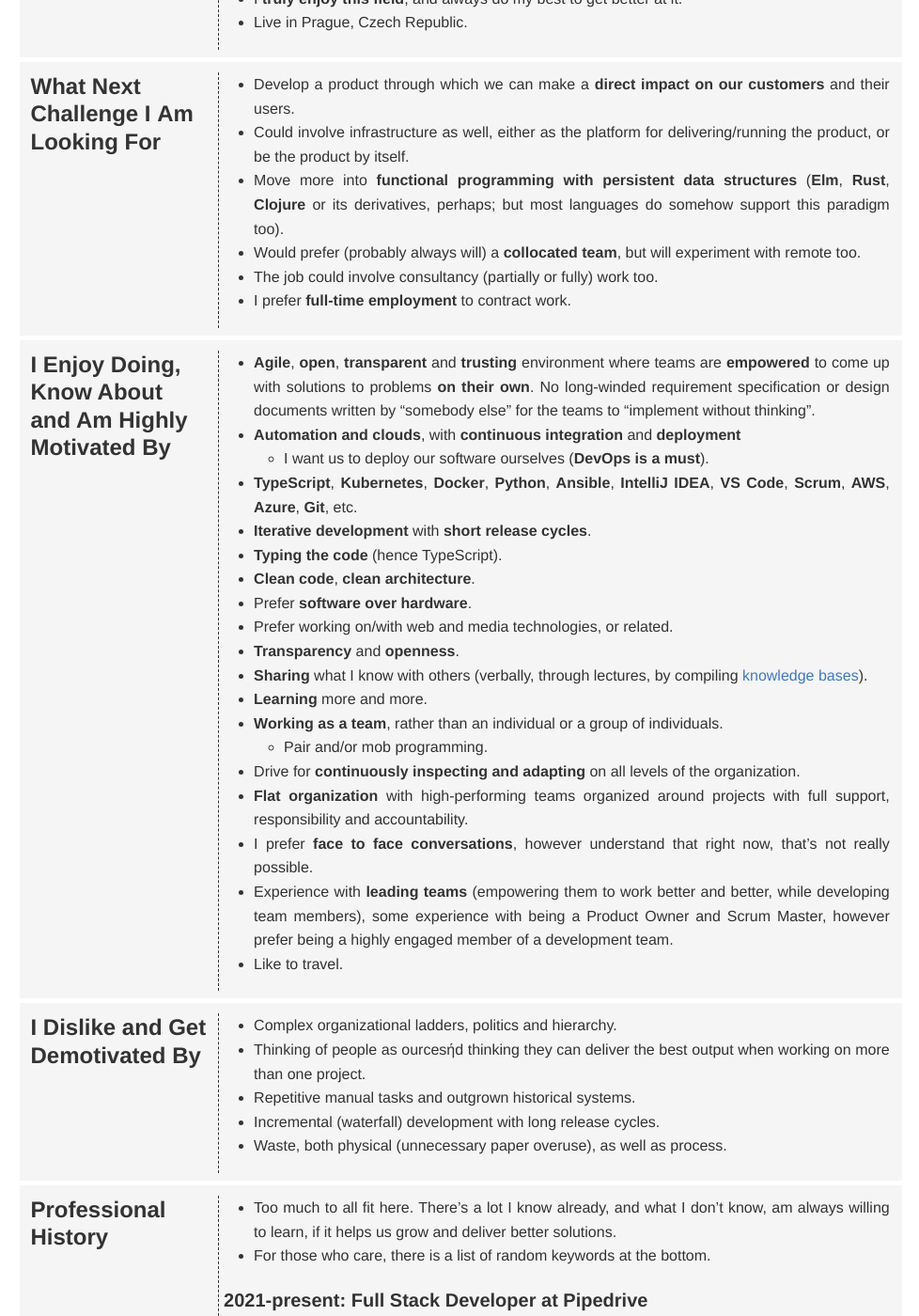
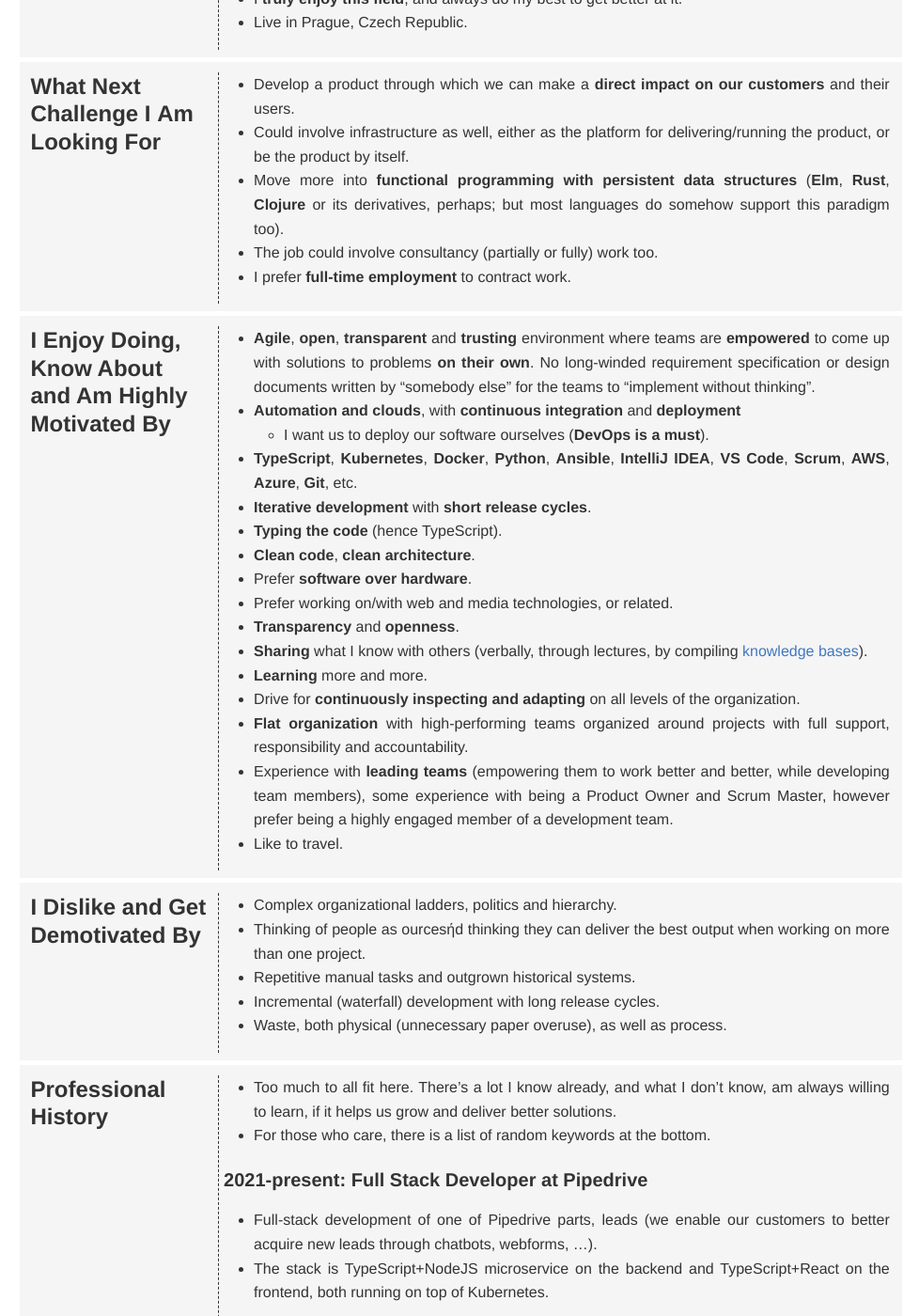
Before and after one commit to petr-motejlek/my-cv, a Jekyll site: the page built from _pages/index.markdown, in a window 1280 px wide and 1400 px high, scrolled down 532 px. Shown: the whole window at 94% size, without its empty margins (150-1128 px from the left). Built offline with Jekyll 4.4.1, drawn with Linux system fonts in a browser that asks for light colours.

Commit message:
Update index.markdown

```diff
--- a/_pages/index.markdown
+++ b/_pages/index.markdown
@@ -76,8 +76,6 @@ title: Curriculum Vitae
 - Move more into __functional programming with persistent data structures__
   (__Elm__, __Rust__, __Clojure__ or its derivatives, perhaps; but most
   languages do somehow support this paradigm too).
-- Would prefer (probably always will) a __collocated team__, but will
-  experiment with remote too.
 - The job could involve consultancy (partially or fully) work too.
 - I prefer __full-time employment__ to contract work.
 
@@ -109,14 +107,10 @@ title: Curriculum Vitae
 - __Sharing__ what I know with others (verbally, through lectures, by
   compiling [knowledge bases](https://bit.ly/my-knowledge-base)).
 - __Learning__ more and more.
-- __Working as a team__, rather than an individual or a group of individuals.
-  - Pair and/or mob programming.
 - Drive for __continuously inspecting and adapting__ on all levels of the
   organization.
 - __Flat organization__ with high-performing teams organized around projects
   with full support, responsibility and accountability.
-- I prefer __face to face conversations__, however understand that right now,
-  that's not really possible.
 - Experience with __leading teams__ (empowering them to work better and better,
   while developing team members), some experience with being a Product Owner
   and Scrum Master, however prefer being a highly engaged member of a development
```
